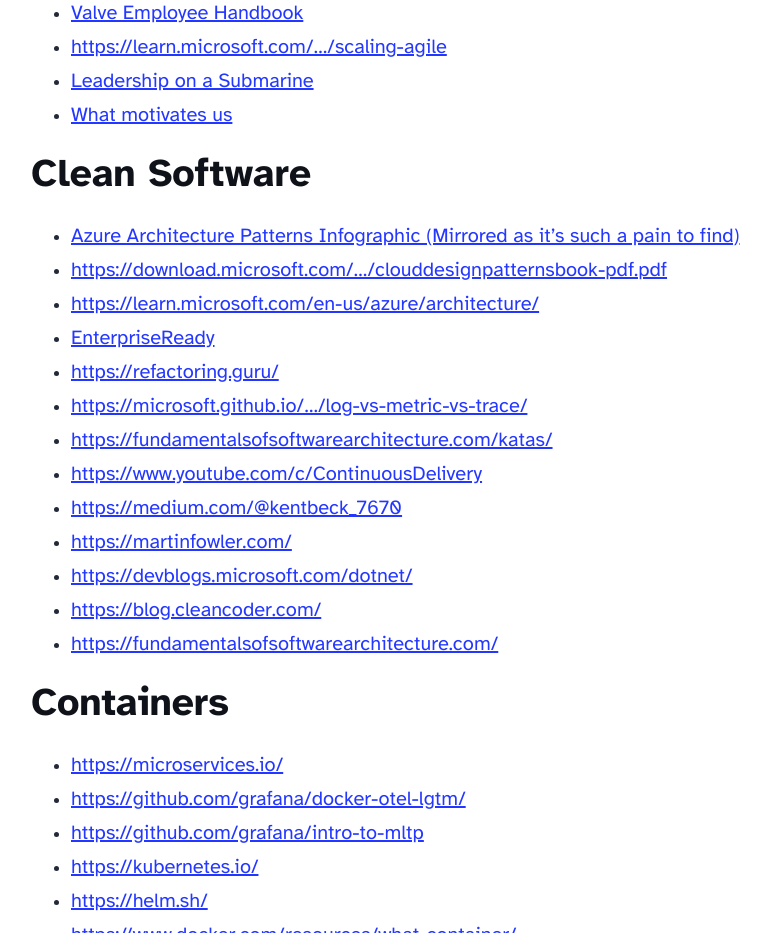
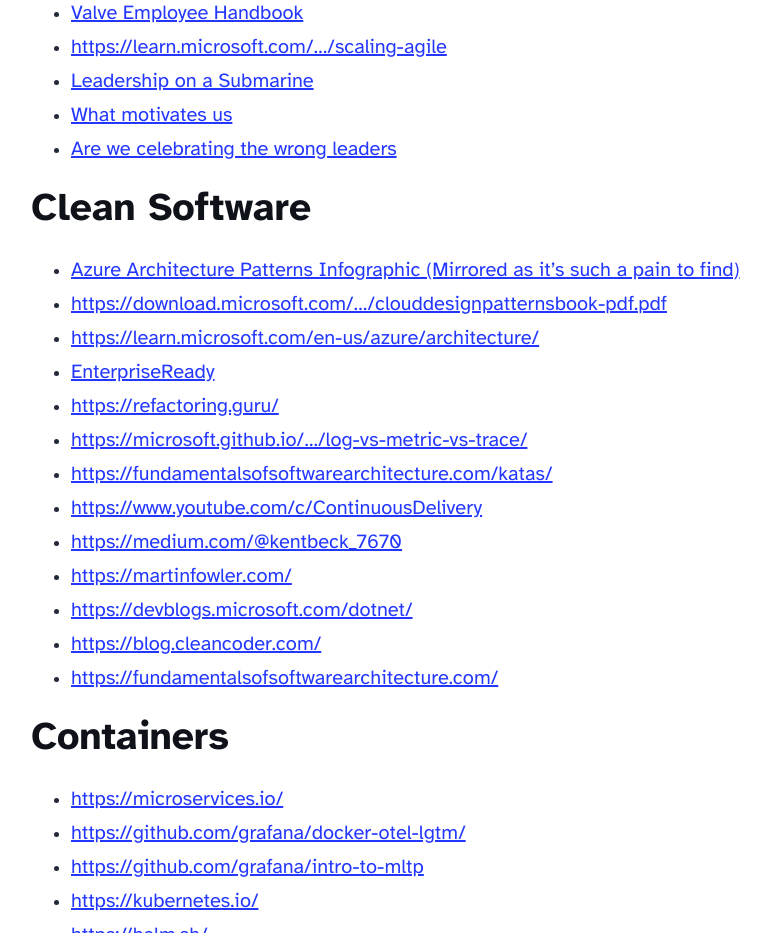
Before and after one commit to Mcphylus12/mcphylus12.github.io, an Astro site: page /links in a window 1280 px wide. Shown: the part 777-1710 px from the top of the page, without its empty margins (249-1020 px from the left). Built offline with nearby package versions, Linux system fonts and the light colour scheme; Astro itself is replaced by a stand-in of ours.

Commit message:
Update links.md

```diff
--- a/src/pages/links.md
+++ b/src/pages/links.md
@@ -22,6 +22,7 @@ This is a random assortment of links I’ve accrued. It’s mainly for personal
 - [https://learn.microsoft.com/.../scaling-agile](https://learn.microsoft.com/en-us/devops/plan/scaling-agile)
 - [Leadership on a Submarine](https://youtu.be/HYXH2XUfhfo)
 - [What motivates us](https://youtu.be/u6XAPnuFjJc?is=uUyvYnv_mfxR5PgO)
+- [Are we celebrating the wrong leaders](https://youtu.be/b0Z9IpTVfUg)
 
 ### Clean Software
 
```
